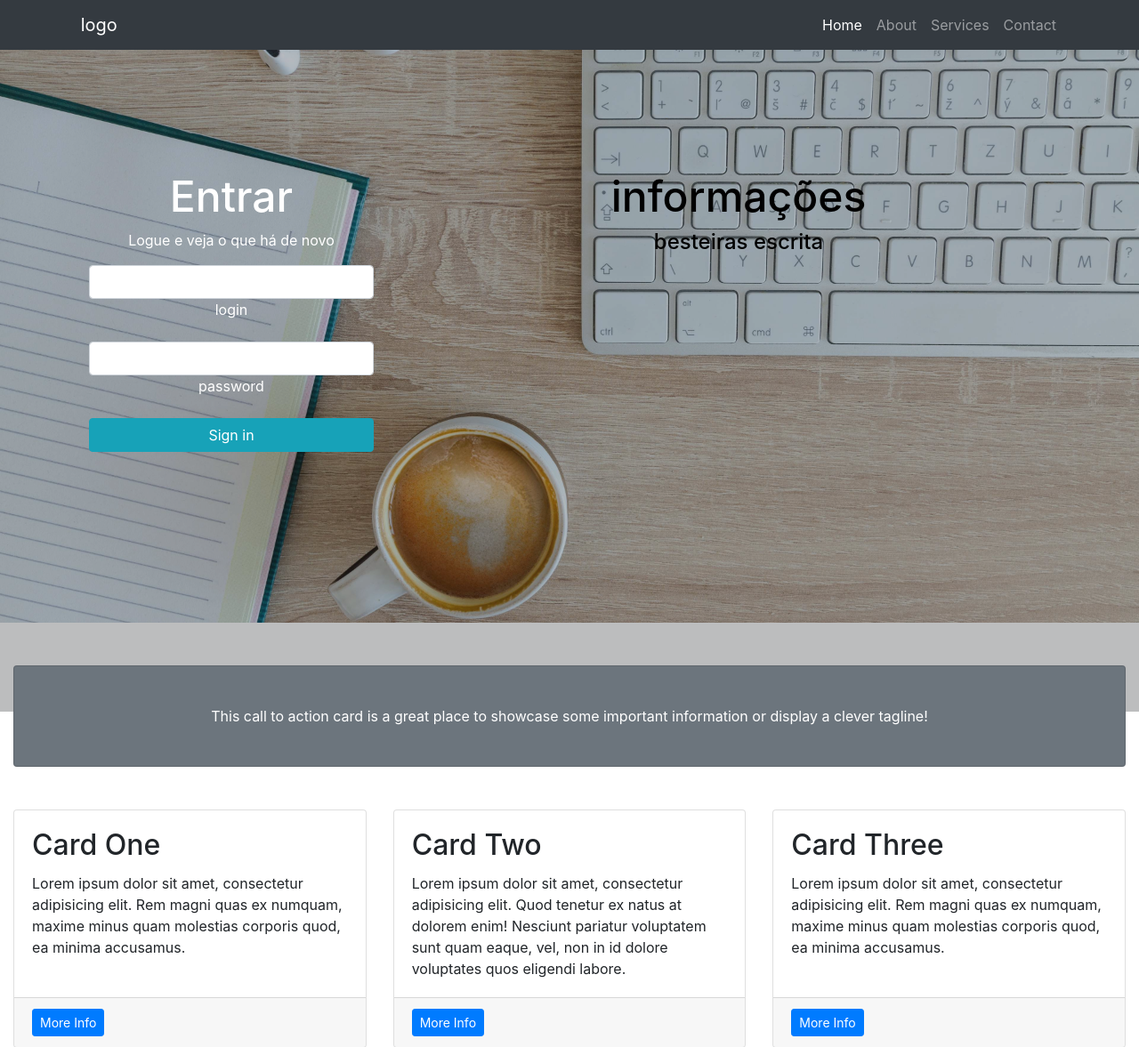
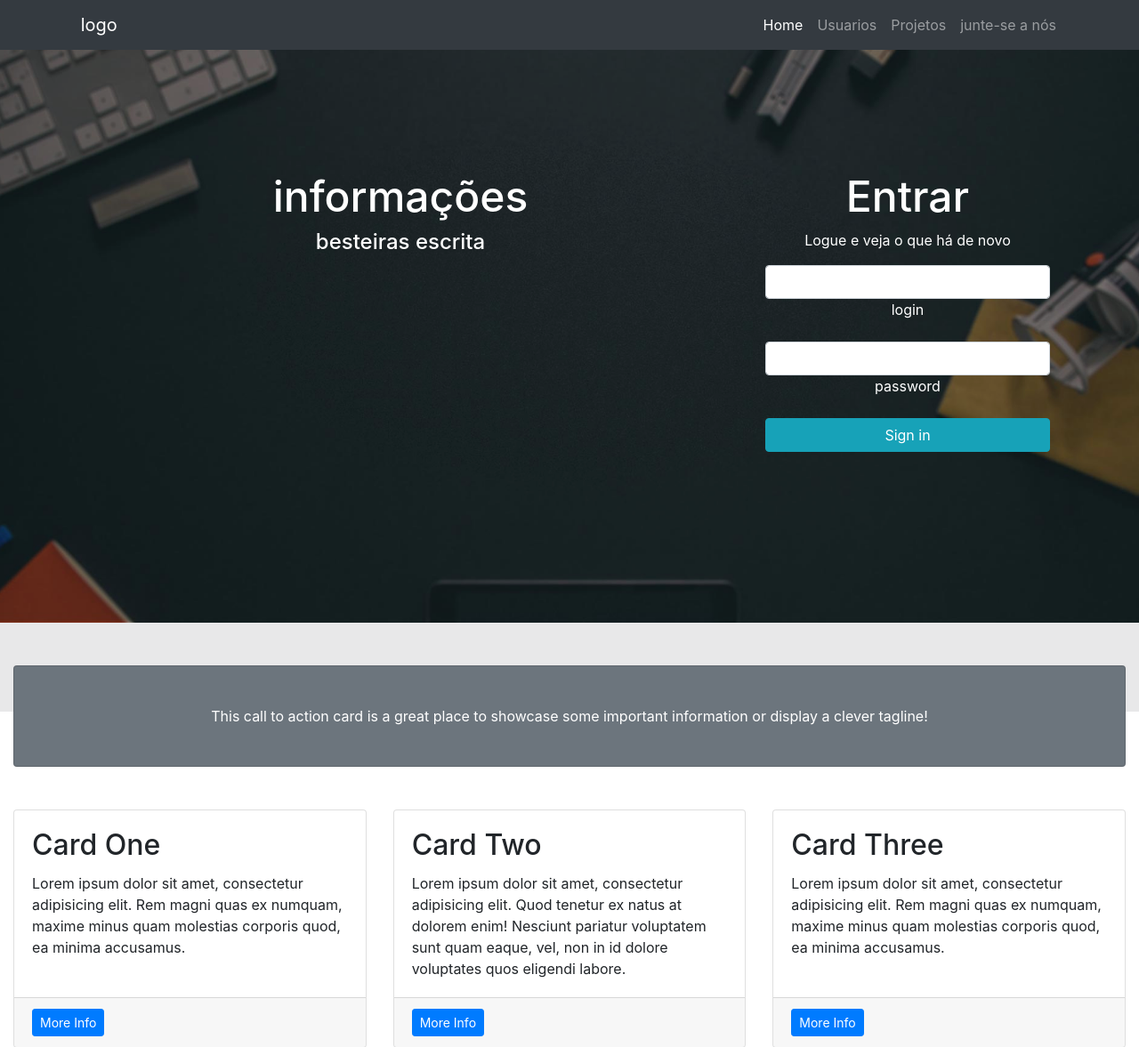
Before and after one commit to Marcos-Antonio1/EmpStart, a PHP site: page / in a window 1280 px wide. Shown: the top 1177 px of the page at 89% size. Run offline with PHP 8.4, Linux system fonts and the light colour scheme.

Commit message:
atualizacao da index

```diff
--- a/Views/assets/css/site.css
+++ b/Views/assets/css/site.css
@@ -12,7 +12,7 @@ header.masthead {
     width: 100%;
     top: 0;
     left: 0;
-    opacity: 0.3;
+    opacity: 0.1;
   }
 
   header.masthead h1 {
@@ -28,7 +28,3 @@ header.masthead {
       font-size: 3rem;
     }
   }
-
-.texto{
-    color: black;
-}
--- a/index.php
+++ b/index.php
@@ -27,13 +27,13 @@
             </a>
           </li>
           <li class="nav-item">
-            <a class="nav-link" href="#">About</a>
+            <a class="nav-link" href="#">Usuarios</a>
           </li>
           <li class="nav-item">
-            <a class="nav-link" href="#">Services</a>
+            <a class="nav-link" href="#">Projetos</a>
           </li>
           <li class="nav-item">
-            <a class="nav-link" href="#">Contact</a>
+            <a class="nav-link" href="#">junte-se a nós</a>
           </li>
         </ul>
       </div>
@@ -42,11 +42,15 @@
   <!--header -->
   <header class="masthead text-white text-center">
     <div class="overlay"></div>
-    <div class="container">
+    <div class="container ">
       <div class="row">
-        <div class="col-12 col-md-4  ">
+      <div class="col-12 col-md-8 font-weight-bold ">
+          <h1>informações</h1>
+          <h4 class="h4"> besteiras escrita</h4>
+        </div>
+        <div class="col-12 col-md-4 ">
           <div class="container">
-            <div id="login" class="signin-card text-white">
+            <div id="login" class="signin-card ">
               <h1 class="display1">Entrar </h1>
               <p class="subhead">Logue e veja o que há de novo </p>
               <form action="" method="" class="" role="form" class="login">
@@ -68,10 +72,6 @@
             </div>
             </form>
           </div>
-        </div>
-        <div class="col-12 col-md-8 texto">
-          <h1>informações</h1>
-          <h4 class="h4"> besteiras escrita</h2>
         </div>
       </div>
     </div>
```
Also changed, not shown: Views/assets/imagens/banner.jpg.
